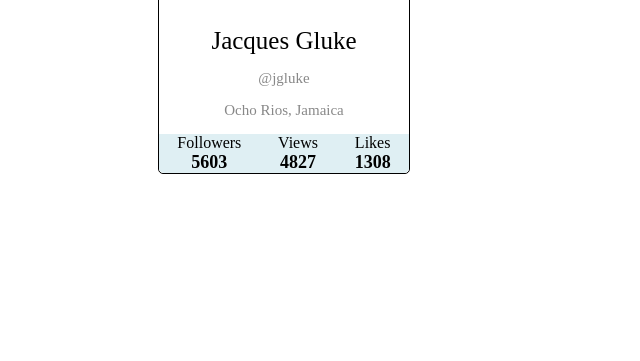
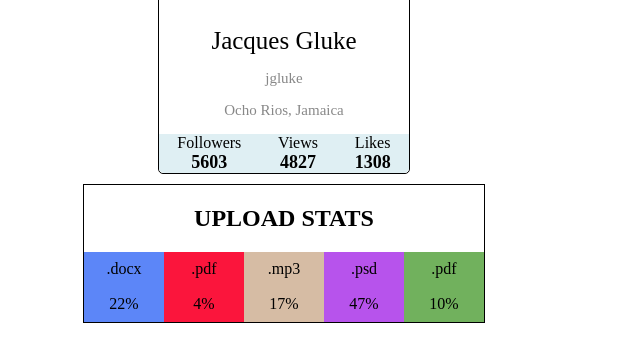
Before and after one commit to Kuchinskiy/goit-react-hw-01-components, a React (Create React App) app: page / in a window 1280 px wide. Shown: the part 331-692 px from the top of the page, without its empty margins (356-996 px from the left). Built offline with nearby package versions, Linux system fonts and the light colour scheme.

Commit message:
completed

```diff
--- a/src/components/App.js
+++ b/src/components/App.js
@@ -1,12 +1,17 @@
 import React from 'react';
 import Profile from './Profile/Profile';
 // import user from '../profileUser';
-import user from "./Profile/user.json";
+import user from './Profile/user.json';
+
+import Statistics from './Statistics/Statistics'
+import stats from "./Statistics/statisticalData.json";
 
 
 const App = () => (
     <>
     <Profile user={user}/>
+    <Statistics title="Upload stats" stats={stats}/>
+
     </>
 );
 
--- a/src/components/Profile/Profile.js
+++ b/src/components/Profile/Profile.js
@@ -12,7 +12,7 @@ const Profile = ({ user }) => {
         <div className={styles.description}>
           <img src={user.avatar} alt="user avatar" className={styles.avatar} />
           <p className={styles.name}>{user.name}</p>
-          <p className={styles.tag}>@{user.tag}</p>
+          <p className={styles.tag}>{user.tag}</p>
           <p className={styles.location}>{user.location}</p>
         </div>
 
--- /dev/null
+++ b/src/components/Statistics/Statistics.js
@@ -0,0 +1,48 @@
+import React from 'react';
+import PropTypes from 'prop-types';
+import styles from './Statistics.module.css';
+
+const randomColor = function randomColor() {
+  const r = Math.floor(Math.random() * 256);
+  const g = Math.floor(Math.random() * 256);
+  const b = Math.floor(Math.random() * 256);
+  const randomColor = `#${r.toString(16) + g.toString(16) + b.toString(16)}`;
+  return randomColor;
+};
+
+const Statistics = ({ title, stats }) => {
+  return (
+    <section className={styles.statsSection}>
+      {title && <h2 className={styles.title}>{title.toUpperCase()}</h2>}
+      <ul className={styles.statList}>
+        {stats.map(elem => (
+          <li
+            key={elem.id}
+            className={styles.item}
+            style={{ backgroundColor: randomColor() }}
+          >
+            <span className={styles.label}>{elem.label}</span>
+            <span className={styles.percentage}>{elem.percentage}%</span>
+          </li>
+        ))}
+      </ul>
+    </section>
+  );
+};
+
+Statistics.defaultProps = {
+  title: '',
+};
+
+Statistics.propTypes = {
+  title: PropTypes.string,
+  stats: PropTypes.arrayOf(
+    PropTypes.shape({
+      id: PropTypes.string,
+      label: PropTypes.string,
+      percentage: PropTypes.number,
+    }),
+  ).isRequired,
+};
+
+export default Statistics;
--- /dev/null
+++ b/src/components/Statistics/Statistics.module.css
@@ -0,0 +1,26 @@
+.statsSection {
+    margin: 0 auto;
+    border: 1px solid black;
+    text-align: center;
+    max-width: 400px;
+  }
+
+  .statList {
+    margin: 0;
+    padding: 0;
+    display: flex;
+    justify-content: space-around;
+    align-items: center;
+  }
+
+  .item {
+    margin: 0;
+    padding: 0;
+    width: 100%;
+    height: 70px;
+    display: flex;
+    flex-wrap: wrap;
+    flex-direction: column;
+    justify-content: space-around;
+    align-items: center;
+  }
--- /dev/null
+++ b/src/components/Statistics/statisticalData.json
@@ -0,0 +1,7 @@
+[
+    { "id": "id-1", "label": ".docx", "percentage": 22 },
+    { "id": "id-2", "label": ".pdf", "percentage": 4 },
+    { "id": "id-3", "label": ".mp3", "percentage": 17 },
+    { "id": "id-4", "label": ".psd", "percentage": 47 },
+    { "id": "id-5", "label": ".pdf", "percentage": 10 }
+  ]
```
